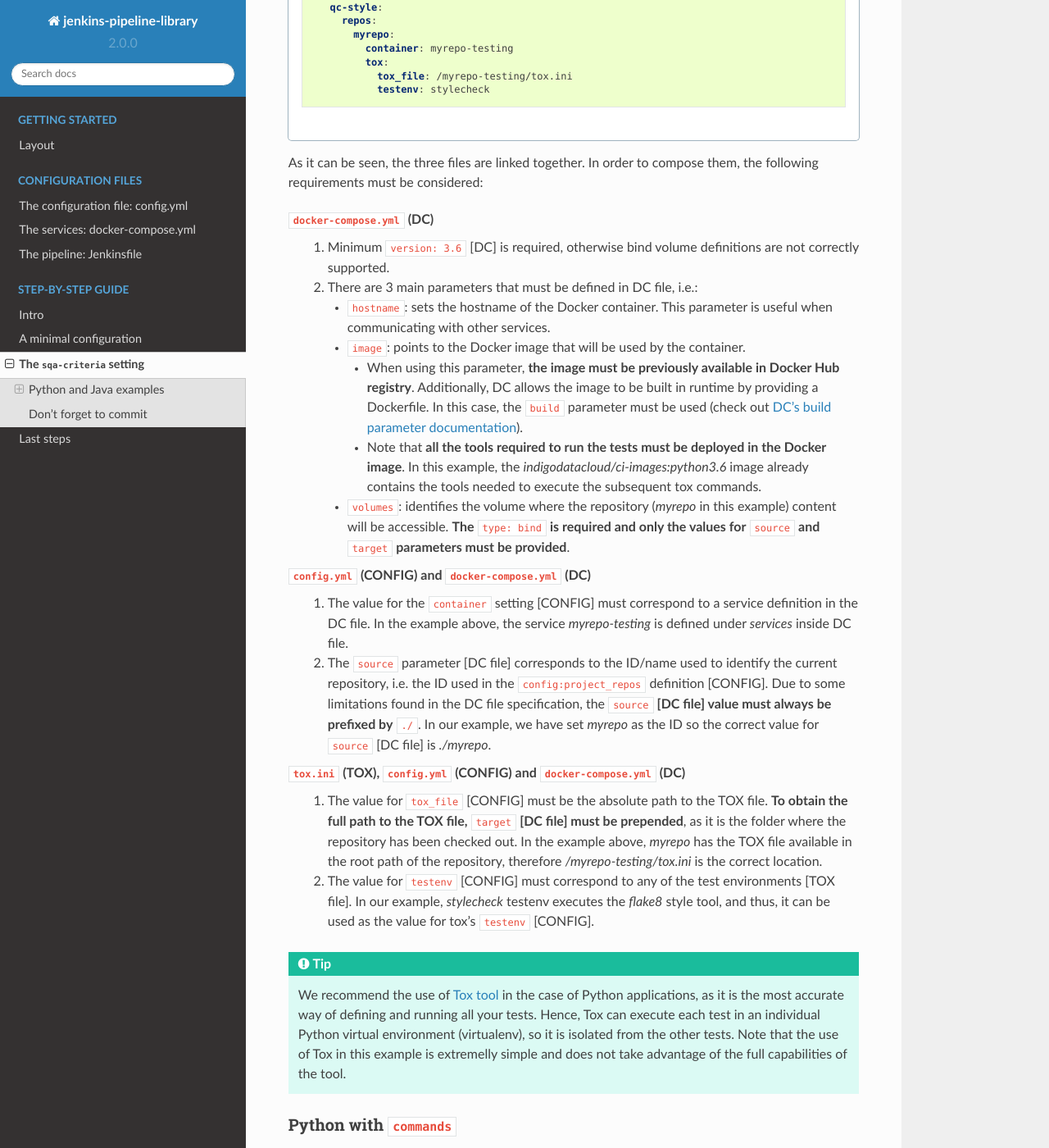
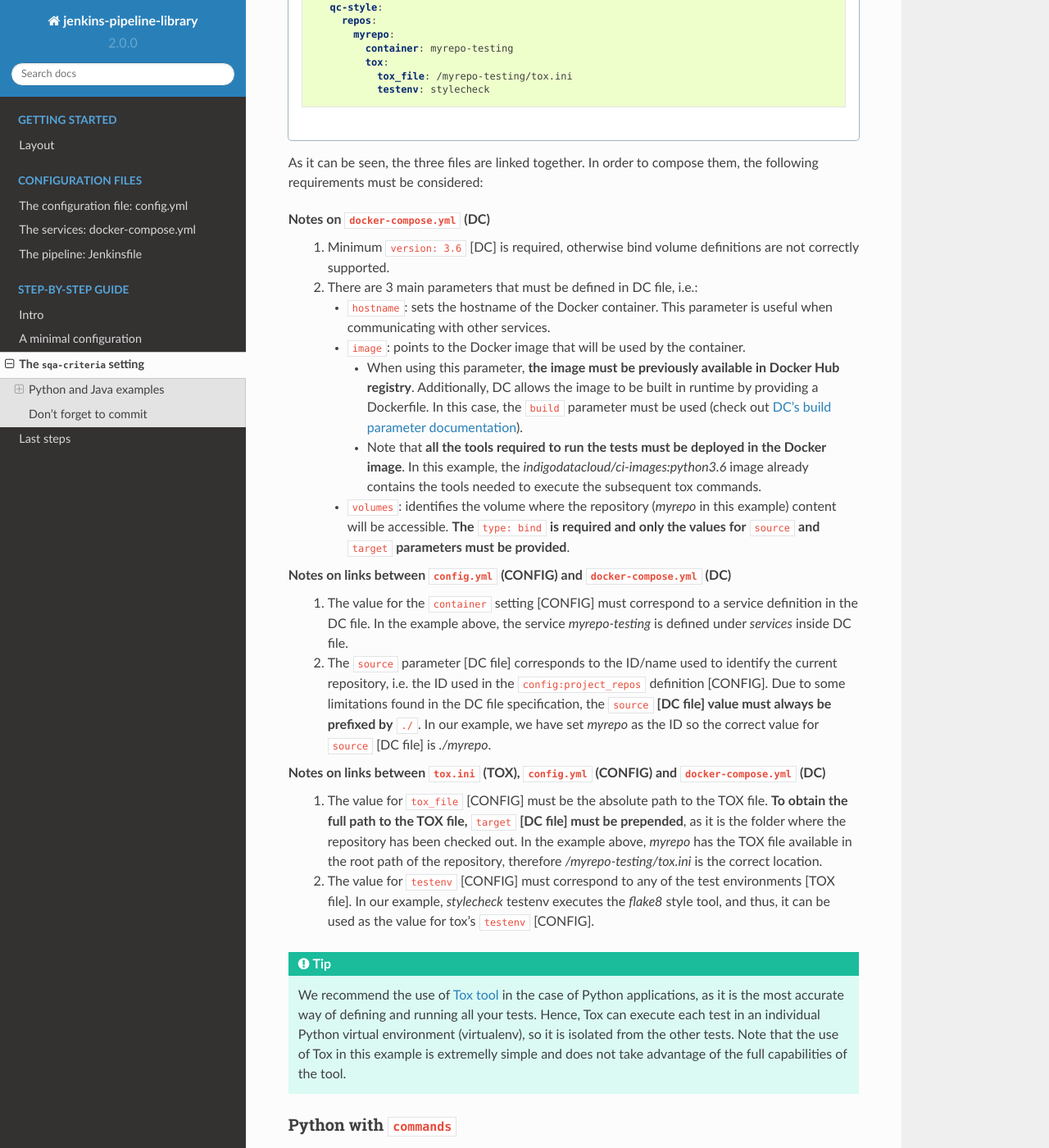
Before and after one commit to indigo-dc/jenkins-pipeline-library, a Sphinx documentation site: the page built from docs/user/step_by_step/sqa_criteria.rst, in a window 1280 px wide and 1400 px high, scrolled down 1026 px. Shown: the whole window at 82% size. Built offline with Sphinx 7.4.7 and the Read the Docs theme 2.0.0, drawn with Linux system fonts in a browser that asks for light colours.

Commit message:
add 'notes on' before each config file

```diff
--- a/docs/user/step_by_step/sqa_criteria.rst
+++ b/docs/user/step_by_step/sqa_criteria.rst
@@ -92,7 +92,7 @@ Python with ``tox``
 As it can be seen, the three files are linked together. In order to compose
 them, the following requirements must be considered:
 
-``docker-compose.yml`` (DC)
+Notes on ``docker-compose.yml`` (DC)
     1. Minimum ``version: 3.6`` [DC] is required, otherwise bind
        volume definitions are not correctly supported.
     2. There are 3 main parameters that must be defined in DC file, i.e.:
@@ -116,7 +116,7 @@ them, the following requirements must be considered:
          required and only the values for** ``source`` **and** ``target``
          **parameters must be provided**.
 
-``config.yml`` (CONFIG) and ``docker-compose.yml`` (DC)
+Notes on links between ``config.yml`` (CONFIG) and ``docker-compose.yml`` (DC)
     1. The value for the ``container`` setting [CONFIG] must correspond to a
        service definition in the DC file. In the example above, the service
        *myrepo-testing* is defined under *services* inside DC file.
@@ -128,7 +128,7 @@ them, the following requirements must be considered:
        *myrepo* as the ID so the correct value for ``source`` [DC file] is
        *./myrepo*.
 
-``tox.ini`` (TOX), ``config.yml`` (CONFIG) and ``docker-compose.yml`` (DC)
+Notes on links between ``tox.ini`` (TOX), ``config.yml`` (CONFIG) and ``docker-compose.yml`` (DC)
     1. The value for ``tox_file`` [CONFIG] must be the absolute path to the
        TOX file. **To obtain the full path to the TOX file,** ``target``
        **[DC file] must be prepended**, as it is the folder where the
```
